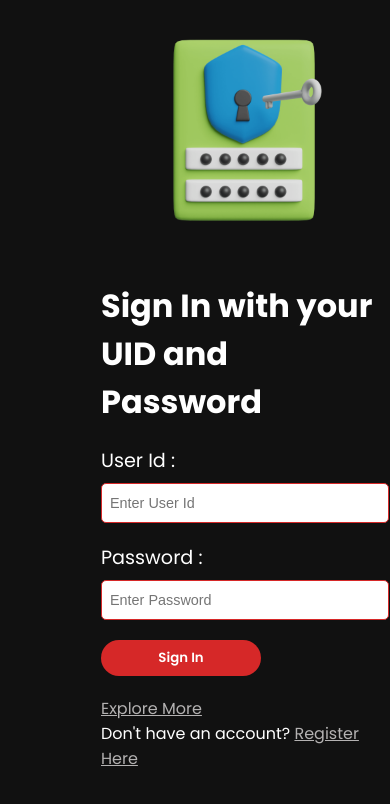
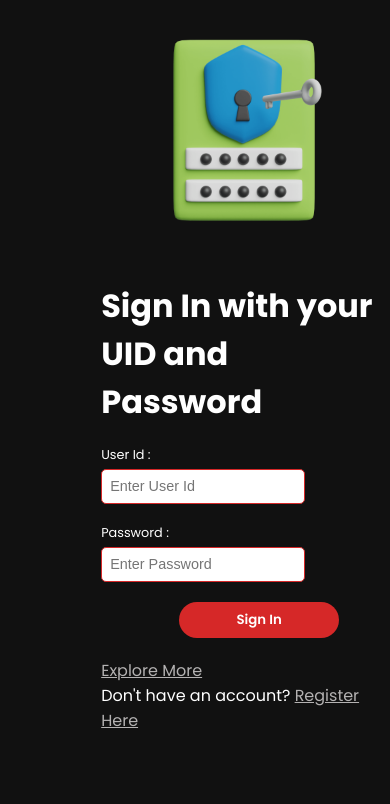
Before and after one commit to aec-coding-club/AEC-Coding-Club-Website, a React (Create React App) app in the folder Frontend/: page /signin in a window 390 px wide. Shown: the top 804 px of the page. Built offline with nearby package versions, Linux system fonts and the light colour scheme; no server answers.

Commit message:
SignUp Page

```diff
--- a/Frontend/src/Pages/Components/Signupform.jsx
+++ b/Frontend/src/Pages/Components/Signupform.jsx
@@ -1,7 +1,7 @@
 import React, { useState } from "react";
 import { Link, useNavigate } from "react-router-dom";
 import Axios from "axios";
-import Cookies from 'js-cookie'
+import Cookies from "js-cookie";
 import { Api } from "../../backend";
 
 const Signupform = () => {
@@ -17,7 +17,7 @@ const Signupform = () => {
     linkedin: "",
     github: "",
   });
-  console.log("API is :- " , Api);
+  console.log("API is :- ", Api);
   let navigate = useNavigate();
 
   async function submit(e) {
@@ -38,8 +38,8 @@ const Signupform = () => {
 
     if (dataposted.data.success) {
       console.log("User Created Successfully");
-      localStorage.setItem('token', dataposted.data.token) // setting token to localstorage
-      Cookies.set('token', dataposted.data.token) // setting token to cookies
+      localStorage.setItem("token", dataposted.data.token); // setting token to localstorage
+      Cookies.set("token", dataposted.data.token); // setting token to cookies
       navigate("/verify");
     } else {
       console.log("User Not Created Successfully");
@@ -59,6 +59,7 @@ const Signupform = () => {
       <form onSubmit={(e) => submit(e)}>
         <h1>Sign Up For An Account</h1>
 
+        <div className="name">
           <div className="details">
             <label htmlFor="firstName">First Name :</label>
             <br />
@@ -66,7 +67,7 @@ const Signupform = () => {
               type="text"
               name="firstName"
               id="firstName"
-            className="input__field"
+              className="input__field head-input"
               placeholder="Enter your firstname"
               value={registerdata.firstName}
               onChange={(e) => handelChange(e)}
@@ -82,13 +83,14 @@ const Signupform = () => {
               type="text"
               name="lastName"
               id="lastName"
-            className="input__field"
+              className="input__field head-input"
               placeholder="Enter your lastname"
               value={registerdata.lastName}
               onChange={(e) => handelChange(e)}
               required
               autoComplete="off"
             ></input>
+          </div>
         </div>
 
         <div className="details">
@@ -98,7 +100,7 @@ const Signupform = () => {
             type="email"
             name="email"
             id="email"
-            className="input__field"
+            className="input__field input-data"
             placeholder="Enter your email"
             onChange={(e) => handelChange(e)}
             value={registerdata.email}
@@ -114,7 +116,7 @@ const Signupform = () => {
             type="number"
             name="contact_no"
             id="contact_no"
-            className="input__field"
+            className="input__field input-data"
             placeholder="Enter your contact number"
             onChange={(e) => handelChange(e)}
             value={registerdata.contact_no}
@@ -124,30 +126,65 @@ const Signupform = () => {
           ></input>
         </div>
 
+        <div className="name">
           <div className="details">
             <label htmlFor="branch">Branch :</label>
             <br />
+
+            <div className="dropdown">
+              <button className="input__field  head-input ">
+                Select Branch
+              </button>
+              <div className="dropdown-content">
+                <p>AIML</p>
+                <p>CSE</p>
+                <p>IT</p>
+                <p>CSBS</p>
+                <p>ECE</p>
+                <p>AEIE</p>
+                <p>EE</p>
+                <p>ME</p>
+                <p>CE</p>
+              </div>
+            </div>
+
             <input
               type="text"
               name="branch"
               id="branch"
-            className="input__field"
+              className=" input__field  head-input"
               placeholder="Enter your branch"
               onChange={(e) => handelChange(e)}
               value={registerdata.branch}
               required
               autoComplete="off"
             ></input>
+            <div className="dropdown-content"></div>
           </div>
+
+
 
           <div className="details">
             <label htmlFor="batch">Batch :</label>
             <br />
+
+            <div className="dropdown">
+            <button className="input__field  head-input ">Select Batch</button>
+            <div className="dropdown-content">
+              <p>2022</p>
+              <p>2023</p>
+              <p>2024</p>
+              <p>2025</p>
+              <p>2026</p>
+
+            </div>
+          </div>
+
             <input
-            type="number"
+              type="text"
               name="batch"
               id="batch"
-            className="input__field"
+              className="input__field head-input dropdown"
               placeholder="Enter your batch Year"
               onChange={(e) => handelChange(e)}
               value={registerdata.batch}
@@ -155,7 +192,9 @@ const Signupform = () => {
               autoComplete="off"
             ></input>
           </div>
+        </div>
 
+        <div className="name">
           <div className="details">
             <label htmlFor="password">Password :</label>
             <br />
@@ -163,7 +202,7 @@ const Signupform = () => {
               type="password"
               name="password"
               id="password"
-            className="input__field"
+              className="input__field head-input"
               placeholder="Enter your password"
               onChange={(e) => handelChange(e)}
               value={registerdata.password}
@@ -173,13 +212,13 @@ const Signupform = () => {
           </div>
 
           <div className="details">
-          <label htmlFor="confirmPassword">Confirm Password :</label>
+            <label htmlFor="confirmPassword">Confirm Password:</label>
             <br />
             <input
               type="password"
               name="confirmPassword"
               id="confirmPassword"
-            className="input__field"
+              className="input__field head-input"
               placeholder="Confirm your password"
               onChange={(e) => handelChange(e)}
               value={registerdata.confirmPassword}
@@ -187,16 +226,17 @@ const Signupform = () => {
               autoComplete="off"
             ></input>
           </div>
+        </div>
 
         <div className="details">
-          <label htmlFor="linkedin">Linked URL :</label>
+          <label htmlFor="linkedin">LinkedIn URL :</label>
           <br />
           <input
             type="text"
             name="linkedin"
             id="linkedin"
-            className="input__field"
-            placeholder="Enter your Linked URL"
+            className="input__field input-data"
+            placeholder="Enter your LinkedIn URL"
             onChange={(e) => handelChange(e)}
             value={registerdata.linkedin}
             autoComplete="off"
@@ -210,7 +250,7 @@ const Signupform = () => {
             type="text"
             name="github"
             id="github"
-            className="input__field"
+            className="input__field input-data"
             placeholder="Enter your Github URL"
             onChange={(e) => handelChange(e)}
             value={registerdata.github}
--- a/Frontend/src/Pages/Signup.jsx
+++ b/Frontend/src/Pages/Signup.jsx
@@ -7,7 +7,7 @@ const Signup = () => {
 
   return (
     <>
-      <div className="user-login">
+      <div className="user-login ">
         <div className="user-img">
           <img alt="" src={signupImg}></img>
         </div>
--- a/Frontend/src/Pages/styles/SigninSignup.css
+++ b/Frontend/src/Pages/styles/SigninSignup.css
@@ -1,10 +1,10 @@
 .user-login {
-  margin: 20px 50px;
-  padding: 15px 8%;
+  margin: 10px 0;
+  padding: 10px 3%;
   display: flex;
   width:100vw;
   align-items: center;
-  justify-content: center;
+  justify-content: space-evenly;
   flex-direction: row;
 }
 .user-img img {
@@ -12,20 +12,39 @@
 }
 
 form {
-  margin: 60px 100px;
-  padding: 20px;
+  margin: 20px 30px;
+  padding: 10px;
+
+}
+
+h1{
+  margin-bottom: 20px;
 }
 
 .details {
-  margin: 20px 0;
-  font-size: 1.2rem;
+  margin-bottom: 20px;
+  font-size: 1.1rem;
+
 }
 
+.name{
+  display: grid;
+  grid-template-columns:  repeat(2, minmax(calc(8.2rem + 5vw),0.3fr));;
+}
+
+.head-input{
+  width: calc(9rem + 3vw);
+  margin-right: 4rem;
+}
+
+.input-data{
+  width: calc(21.4rem + 3vw);
+}
 .input__field {
-  height: 2.5rem;
-  width: 18rem;
-  padding: 0.5rem 0.5rem;
-  margin-top: 0.5rem;
+  height: 2.2rem;
+
+  padding: 0.3rem 0.5rem;
+  margin-top: 0.3rem;
   font-size: 0.9rem;
   border: 1.5px solid rgba(214, 40, 40, 1);
   box-sizing: border-box;
@@ -41,6 +60,31 @@ form {
   outline: 0.5px solid rgba(214, 40, 40, 1);
   box-shadow: 0 0 3px 1px rgba(214, 40, 40, 1);
 }
+
+.dropdown {
+  position: relative;
+  display: inline-block;
+}
+
+.dropdown button{
+  background-color: #fff;
+}
+
+.dropdown-content {
+  display: none;
+  position: absolute;
+  background-color: #000;
+  min-width: 160px;
+  box-shadow: 0px 8px 16px 0px rgba(0,0,0,0.2);
+  padding: 12px 16px;
+  z-index: 1;
+
+}
+
+.dropdown:hover .dropdown-content {
+  display: block;
+}
+.dropdown-content p:hover {background-color: rgb(195, 83, 83);}
 
 .details-input {
   width: 200px;
@@ -86,4 +130,20 @@ form {
     margin: 0;
     padding: 20px;
   }
+
+  .name{
+    display: grid;
+    grid-template-columns:  repeat(2, minmax(calc(9rem + 5vw),0.3fr));;
+  }
+
+ .details{
+   font-size: 0.8rem;
+ }
+
+
+
+.login-signup-btn {
+ position: relative;
+ left: 20vw;
 }
+}
```
Also changed, not shown: 1 other file (tests, documents, lock files or other folders). Lines whose indentation alone changed are shown as unchanged.
